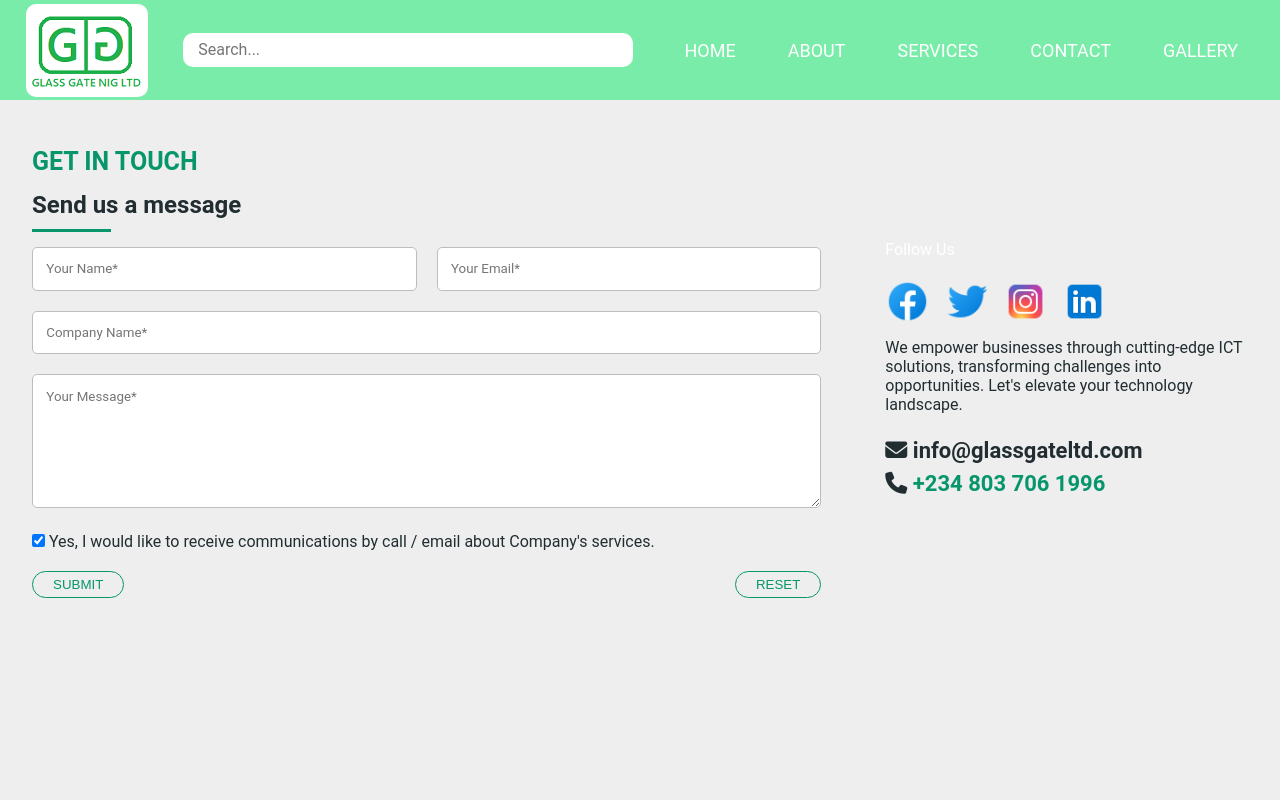
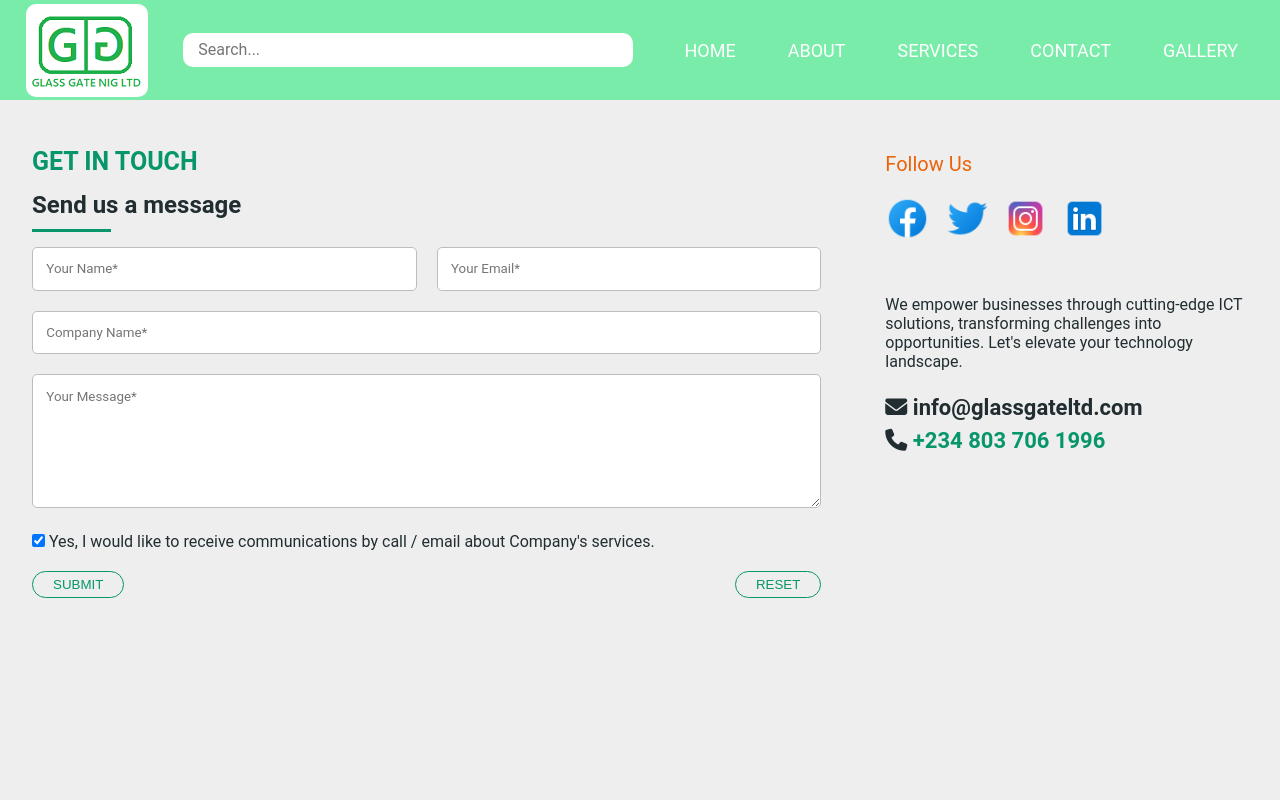
Before and after one commit to Vincency/glassgate, a plain HTML site: page contact.html in a window 1280 px wide. Shown: the top 800 px of the page. Drawn offline with Linux system fonts and the light colour scheme.

Commit message:
Update contact.css

```diff
--- a/contact.css
+++ b/contact.css
@@ -46,8 +46,6 @@
     list-style: none;
   }
 
-
-  /* NEW CODE */
 
   .top-nav{
     display: flex;
@@ -215,7 +213,16 @@ div.form {
 }
 
 .contact-wrapper {
-  margin: auto 0;
+  margin: 10px 0;
+}
+
+.contact-wrapper ul{
+  margin: 50px 0;
+}
+
+.contact-wrapper .follow-us p{
+  font-size: 20px;
+  color: #eb6308;
 }
 
 .submit-btn {
@@ -355,7 +362,6 @@ button:focus , .submit-btn:focus{
   color: #ec1c24;
 }
 
-
 /* FOOTER SECTION */
 
 .footer{
```
